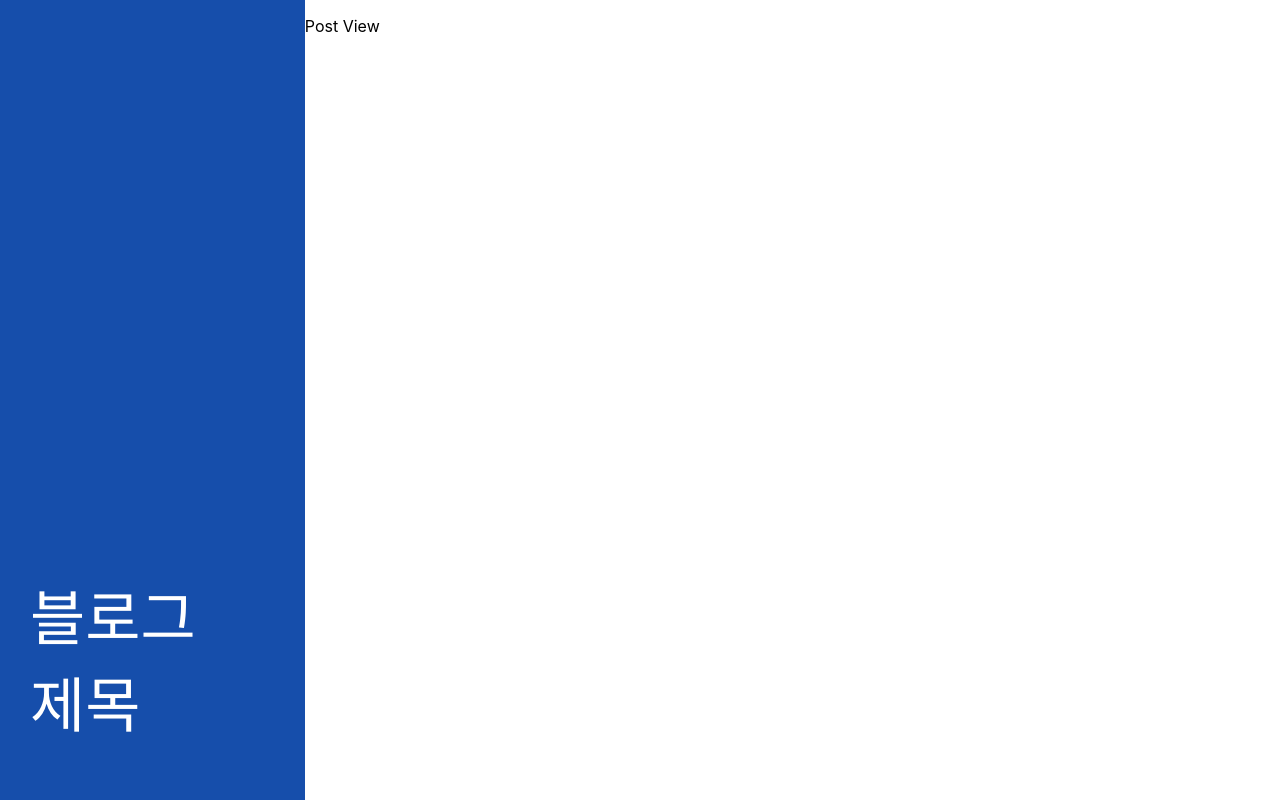
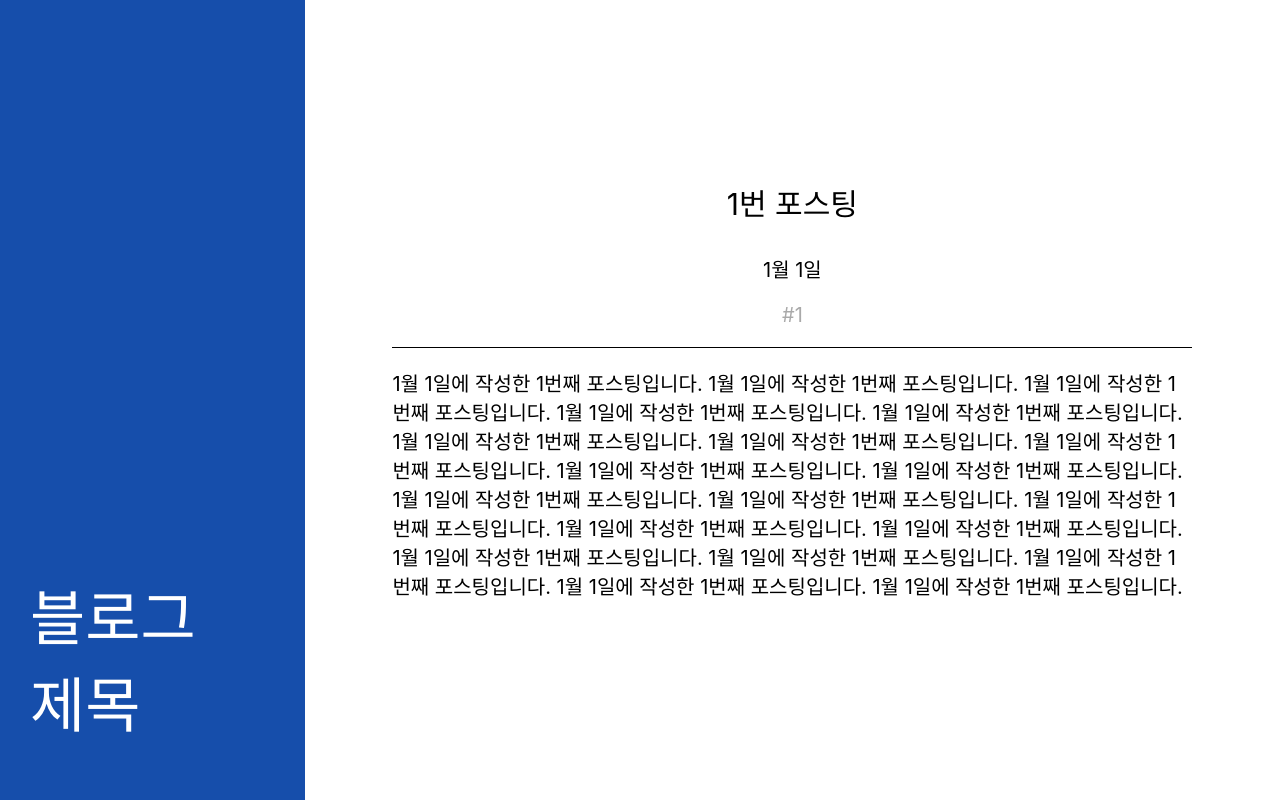
Before and after one commit to yymin1022/CECOM-React-Mentoring-Assignment-2, a React (Create React App) app: page /postview/1 in a window 1280 px wide. Built offline with nearby package versions, Linux system fonts and the light colour scheme.

Commit message:
Update PostView : Applied Styling

```diff
--- a/src/App.js
+++ b/src/App.js
@@ -58,6 +58,10 @@ const LeftComponent = styled.div`
 const RightComponent = styled.div`
     height: 100%;
     width: 100%;
+
+    display: flex;
+    flex-direction: column;
+    align-items: center;
 `;
 
 const LeftTitleContainer = styled.div`
--- a/src/PostView.js
+++ b/src/PostView.js
@@ -1,9 +1,73 @@
+import {useEffect, useState} from "react";
+import {useParams} from "react-router-dom";
+import styled from "styled-components";
+
 const PostView = () => {
+    const params = useParams();
+
+    const [postContent, setPostContent] = useState("");
+    const [postDate, setPostDate] = useState("");
+    const [postTag, setPostTag] = useState("");
+    const [postTitle, setPostTitle] = useState("");
+
+    useEffect(() => {
+        const postID = params.id;
+
+        let content = "";
+        for(let i = 0; i < 20; i++){
+            content += `${postID}월 ${postID}일에 작성한 ${postID}번째 포스팅입니다. `;
+        }
+
+        setPostContent(content);
+        setPostDate(`${postID}월 ${postID}일`);
+        setPostTag(`#${postID}`);
+        setPostTitle(`${postID}번 포스팅`);
+    }, []);
+
     return (
-        <>
-            <p>Post View</p>
-        </>
+        <PostContainer>
+            <PostTitle>{postTitle}</PostTitle>
+            <PostDate>{postDate}</PostDate>
+            <PostTag>{postTag}</PostTag>
+            <Divider/>
+            <PostContent>{postContent}</PostContent>
+        </PostContainer>
     )
 }
 
+const Divider = styled.div`
+    height: 1px;
+    width: 100%;
+
+    background-color: black;
+`;
+
+const PostContainer = styled.div`
+    width: 800px;
+
+    display: flex;
+    flex-direction: column;
+    align-items: center;
+
+    margin-top: 150px;
+`;
+
+const PostContent = styled.p`
+    font-size: 20px;
+`;
+
+const PostDate = styled.p`
+    font-size: 20px;
+    margin: 0;
+`;
+
+const PostTag = styled.p`
+    color: darkgray;
+    font-size: 20px;
+`;
+
+const PostTitle = styled.p`
+    font-size: 30px;
+`;
+
 export default PostView;
```
